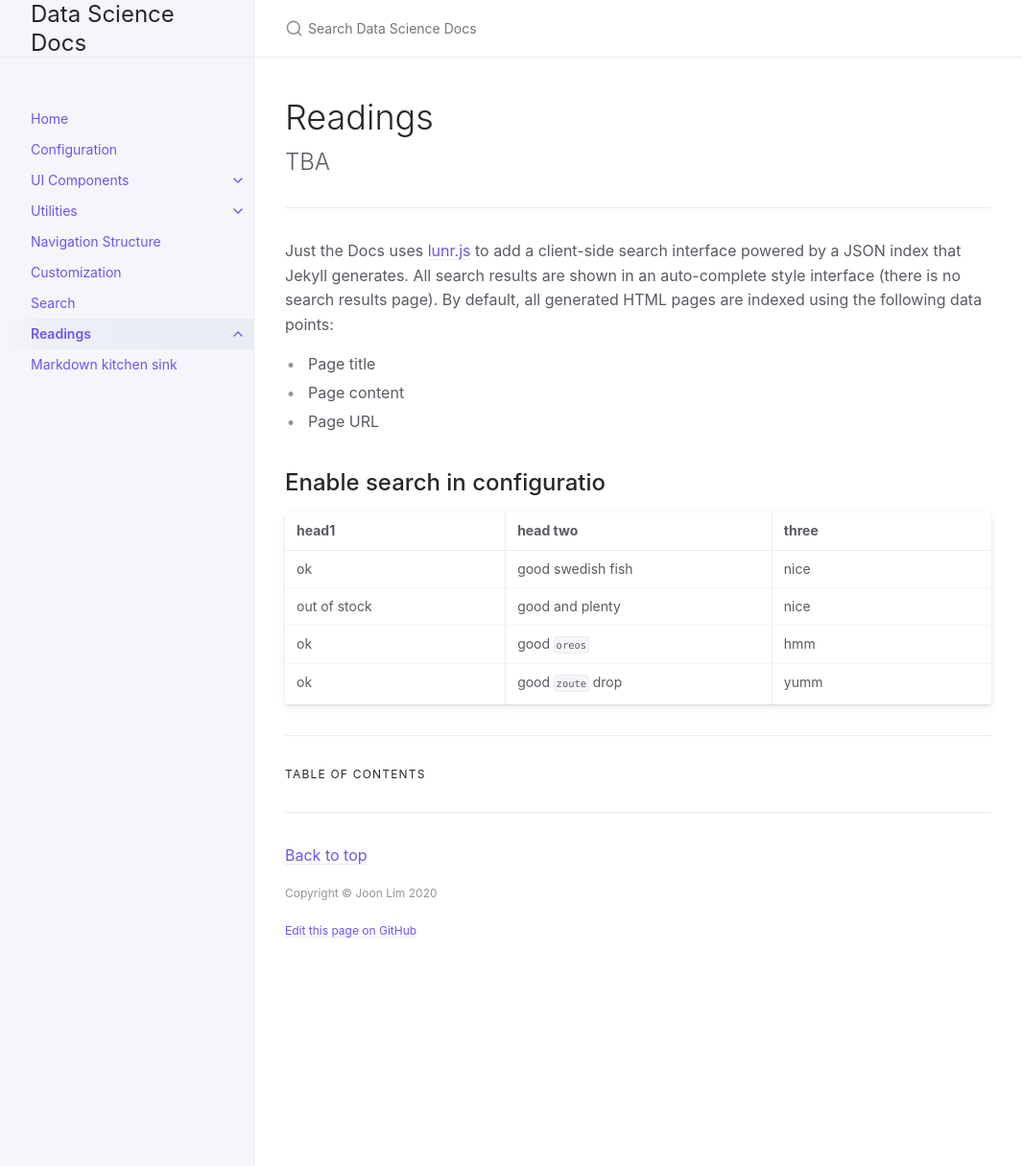
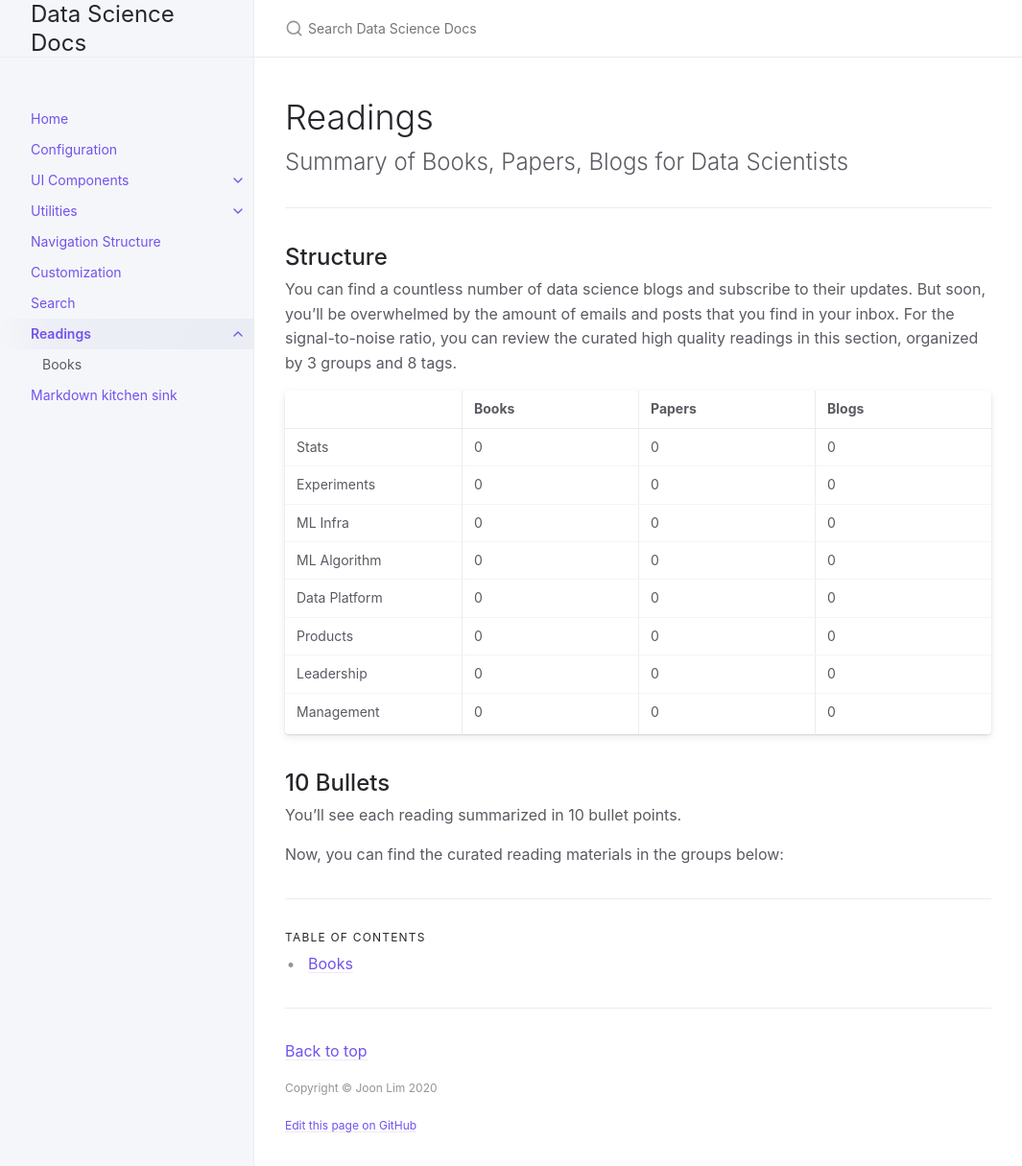
Before and after one commit to thisisjoonlim/dsdocs, a Jekyll site: the page built from docs/readings/readings.md, in a window 1280 px wide and 1215 px high. Shown: the whole window at 96% size, without its empty margins (107-1172 px from the left). Built offline with Jekyll 4.4.1, drawn with Linux system fonts in a browser that asks for light colours.

Commit message:
add the materials

```diff
--- a/docs/readings/readings.md
+++ b/docs/readings/readings.md
@@ -8,24 +8,29 @@ permalink: /docs/readings
 
 # Readings
 
-TBA
+Summary of Books, Papers, Blogs for Data Scientists
 {: .fs-6 .fw-300 }
 
 ---
 
-Just the Docs uses [lunr.js](http://lunrjs.com) to add a client-side search interface powered by a JSON index that Jekyll generates.
-All search results are shown in an auto-complete style interface (there is no search results page).
-By default, all generated HTML pages are indexed using the following data points:
+## Structure
 
-- Page title
-- Page content
-- Page URL
+You can find a countless number of data science blogs and subscribe to their updates. But soon, you’ll be overwhelmed by the amount of emails and posts that you find in your inbox. For the signal-to-noise ratio, you can review the curated high quality readings in this section, organized by 3 groups and 8 tags.
 
-## Enable search in configuratio
+|                 | Books    | Papers   | Blogs    |
+|:----------------|:---------|:---------|:---------|
+| Stats           | 0        | 0        | 0        |
+| Experiments     | 0        | 0        | 0        |
+| ML Infra        | 0        | 0        | 0        |
+| ML Algorithm    | 0        | 0        | 0        |
+| Data Platform   | 0        | 0        | 0        |
+| Products        | 0        | 0        | 0        |
+| Leadership      | 0        | 0        | 0        |
+| Management      | 0        | 0        | 0        |
 
-| head1        | head two          | three |
-|:-------------|:------------------|:------|
-| ok           | good swedish fish | nice  |
-| out of stock | good and plenty   | nice  |
-| ok           | good `oreos`      | hmm   |
-| ok           | good `zoute` drop | yumm  |
+## 10 Bullets
+
+You’ll see each reading summarized in 10 bullet points.
+
+
+Now, you can find the curated reading materials in the groups below:
```
Also changed, not shown: docs/readings/books.md (added, +82 -0 lines).
